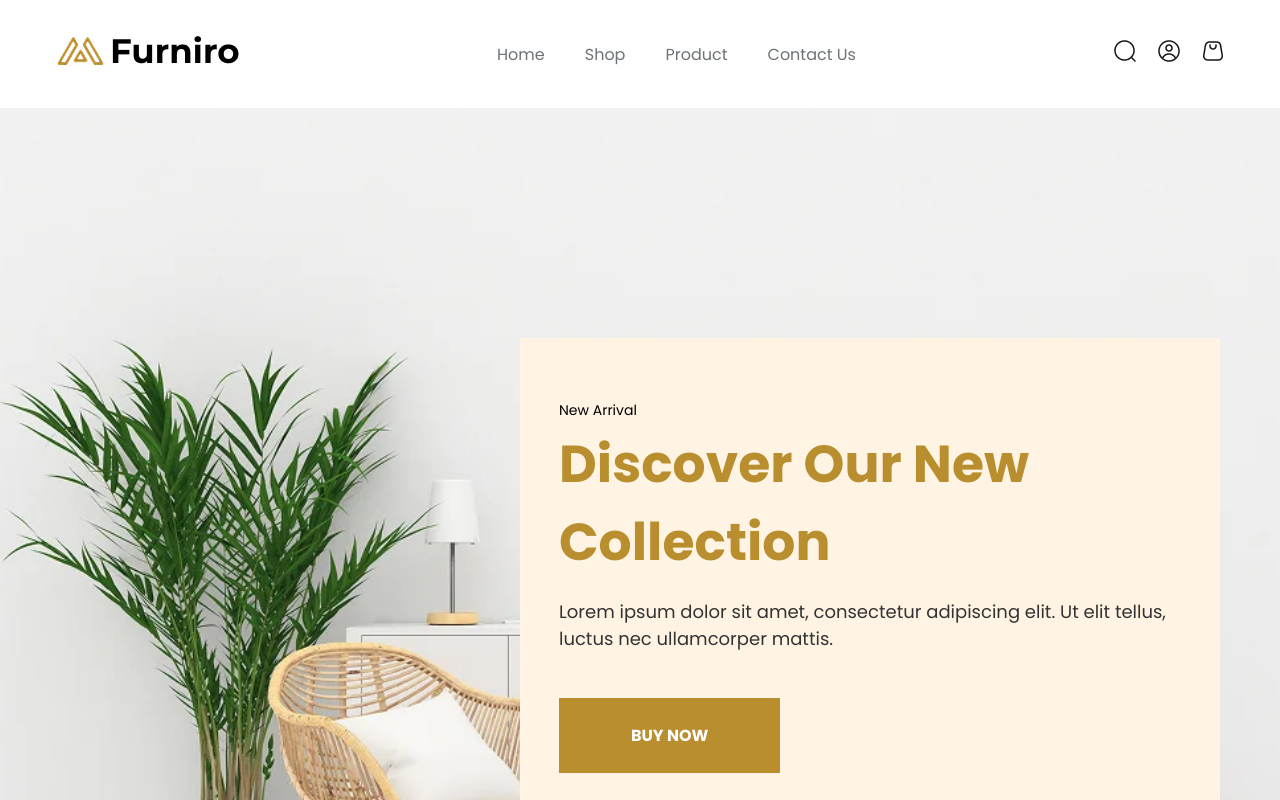
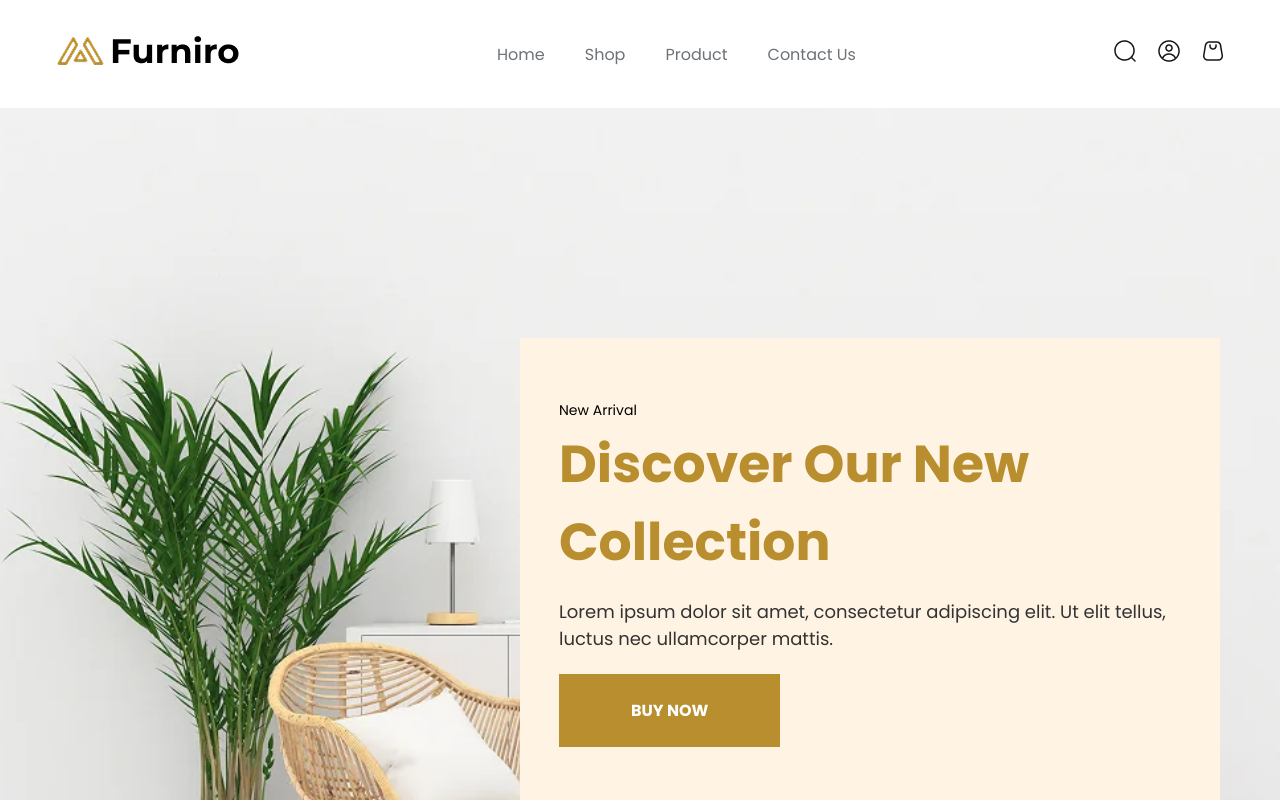
Before and after one commit to Mohsin-Hashmi/e-commerce-app, a React (Vite) app in the folder e-commerce-frontend/: page / in a window 1280 px wide. Shown: the top 800 px of the page. Built offline with nearby package versions, Linux system fonts and the light colour scheme.

Commit message:
developing the cart page

```diff
--- a/e-commerce-frontend/src/components/Body/Body.css
+++ b/e-commerce-frontend/src/components/Body/Body.css
@@ -53,6 +53,7 @@
   cursor: pointer;
   font-size: 16px;
   font-weight: bold;
+  text-decoration: none;
 }
 
 .rangeSecWrapper {
--- a/e-commerce-frontend/src/components/Body/Body.jsx
+++ b/e-commerce-frontend/src/components/Body/Body.jsx
@@ -17,7 +17,7 @@ const Body = () => {
               Lorem ipsum dolor sit amet, consectetur adipiscing elit. Ut elit
               tellus, luctus nec ullamcorper mattis.
             </p>
-            <button className="buyNowBtn">BUY NOW</button>
+            <Link to='/products' className="buyNowBtn">BUY NOW</Link>
           </div>
         </div>
       </section>
```
